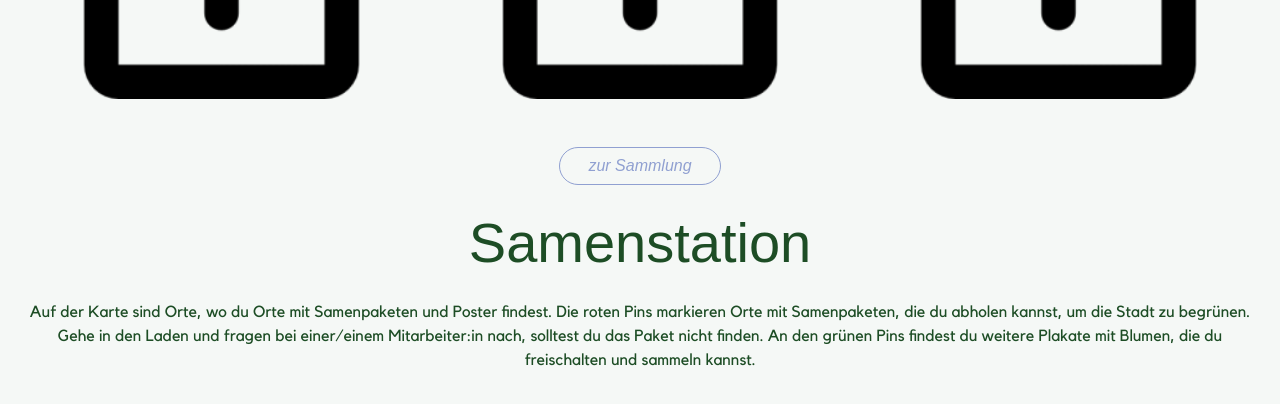
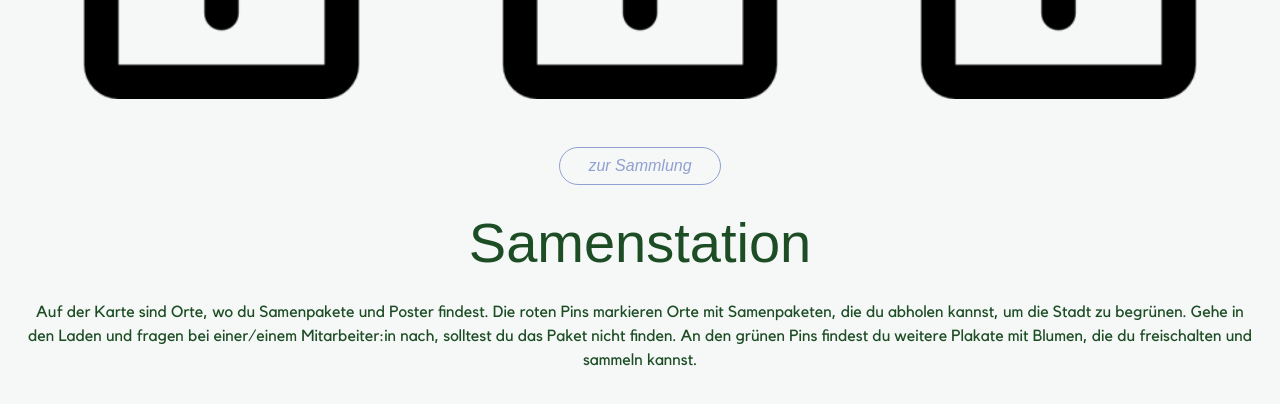
Before and after one commit to amelie-schepping/urban-unkraut, a website built with Vite: page index.html in a window 1280 px wide. Shown: the part 1074-1478 px from the top of the page. Built offline with nearby package versions, Linux system fonts and the light colour scheme; grey boxes are pictures that could not be loaded; a web font is replaced by a local one.

Commit message:
Rechtschreibung aktualisiert

```diff
--- a/index.html
+++ b/index.html
@@ -110,7 +110,7 @@
   <section class="text-center text-dark mb-4 green-light" id="samenkiosk">
     <h2 class="display-4 mb-4">Samenstation</h2>
     <p class="text-center m-4">
-      Auf der Karte sind Orte, wo du Orte mit Samenpaketen und Poster findest.
+      Auf der Karte sind Orte, wo du Samenpakete und Poster findest.
       Die roten Pins markieren Orte mit Samenpaketen, die du abholen kannst, um die Stadt zu begrünen. Gehe in den
       Laden und fragen bei einer/einem Mitarbeiter:in nach, solltest du das Paket nicht finden.
       An den grünen Pins findest du weitere Plakate mit Blumen, die du freischalten und sammeln kannst.
```
